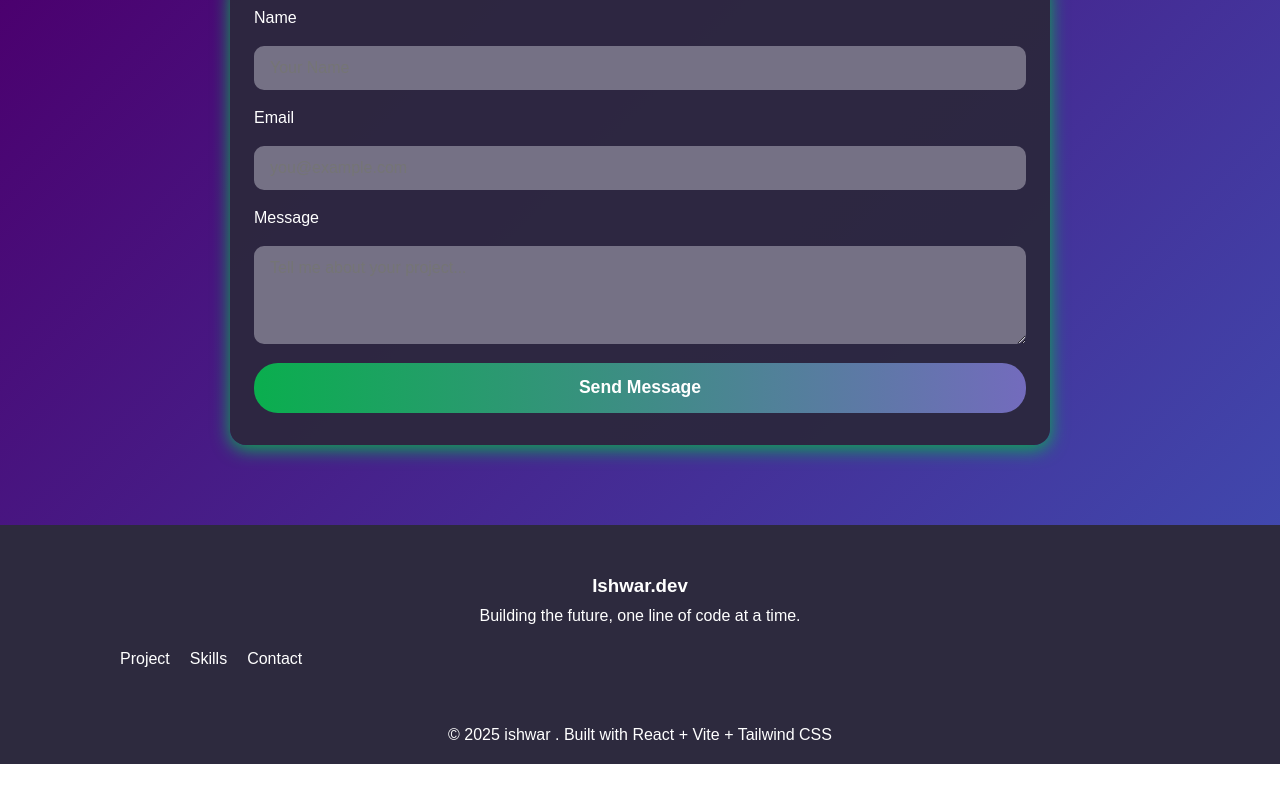
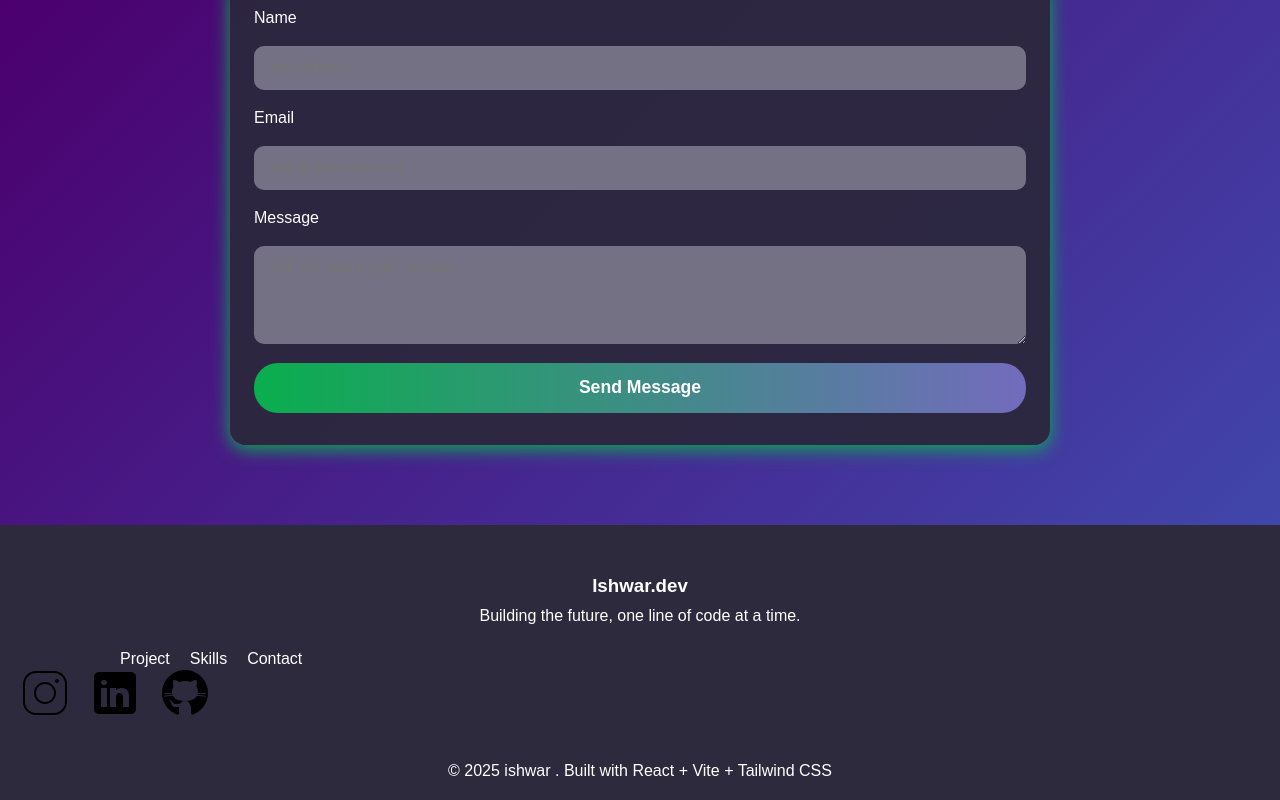
Before and after one commit to codingadventure0/web-wizard, a React (Vite) app: page / in a window 1280 px wide. Shown: the part 3092-3892 px from the top of the page. Before the commit the page ends 3856 px from the top, so only its background shows below. Built offline with nearby package versions, Linux system fonts and the light colour scheme.

Commit message:
changes...

```diff
--- a/src/component/Footer.jsx
+++ b/src/component/Footer.jsx
@@ -22,15 +22,16 @@ export default function Footer() {
       <div className="footer-section social">
       <div className="social-icons">
         <a href="#">
-            <i className="fab fa-instagram"></i>
+          <img src="/icons8-insta-50.png" alt="Instagram" />
         </a>
         <a href="./icons8-linkedin-50.png">
-            <i className="fab fa-linkedin-in"></i>
+          <img src="/icons8-linkedin-50.png" alt="LinkedIn" />
         </a>
         <a href="#">
-            <i className="fab fa-instagram"></i>
+          <img src="icons8-github-50.png" alt="github" />
         </a>
       </div>
+
       </div>
 
       <div className="footer-bottom">
```
Lines whose indentation alone changed are shown as unchanged.
